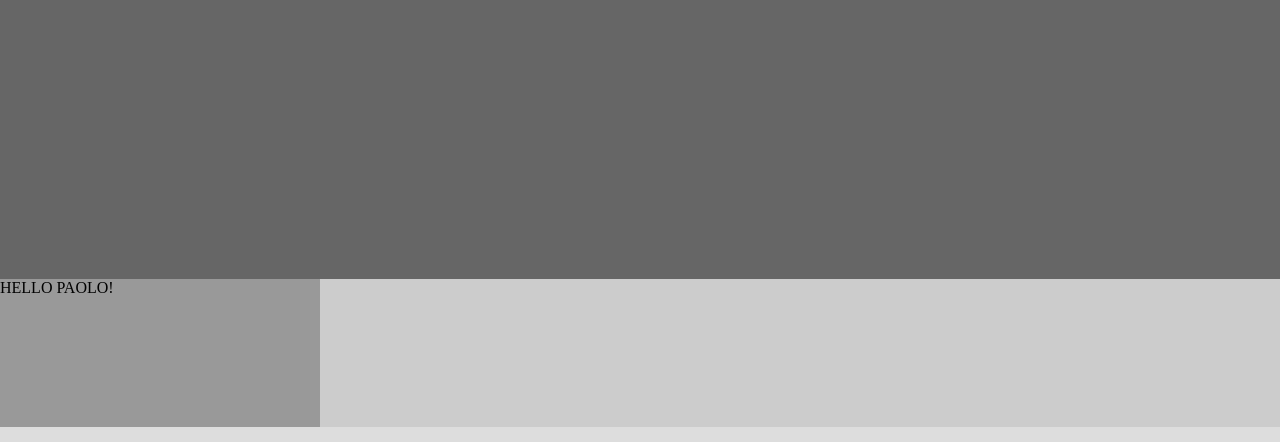
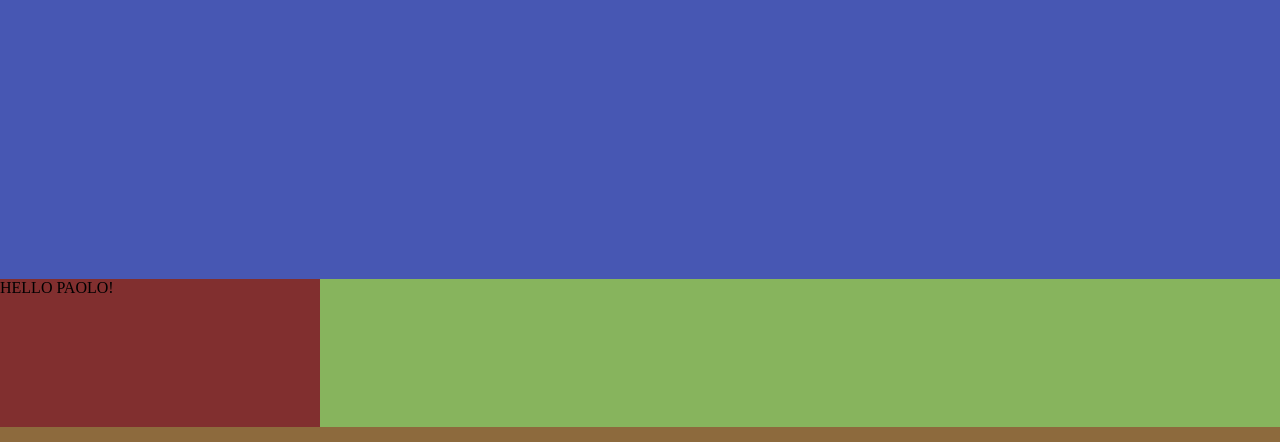
Before and after one commit to MinimumViablePerson/nicolasmarcora.com, a plain HTML site: page index.html in a window 1280 px wide. Shown: the part 358-800 px from the top of the page. Drawn offline with Linux system fonts and the light colour scheme.

Commit message:
changed bg colors

```diff
--- a/index.css
+++ b/index.css
@@ -16,21 +16,21 @@
 pagetitle {
     padding: 300px 0;
     grid-area: title;
-    background: #666;
+    background: rgb(71, 87, 179);
     text-align: center;
 }
 
 side {
     grid-area: side;
-    background: #999;
+    background: rgb(129, 47, 47);
 }
 
 content {
     grid-area: content;
-    background: #ccc;
+    background: rgb(135, 180, 93);
 }
 
 footer {
     grid-area: footer;
-    background: #ddd;
+    background: rgb(141, 106, 61);
 }
```
